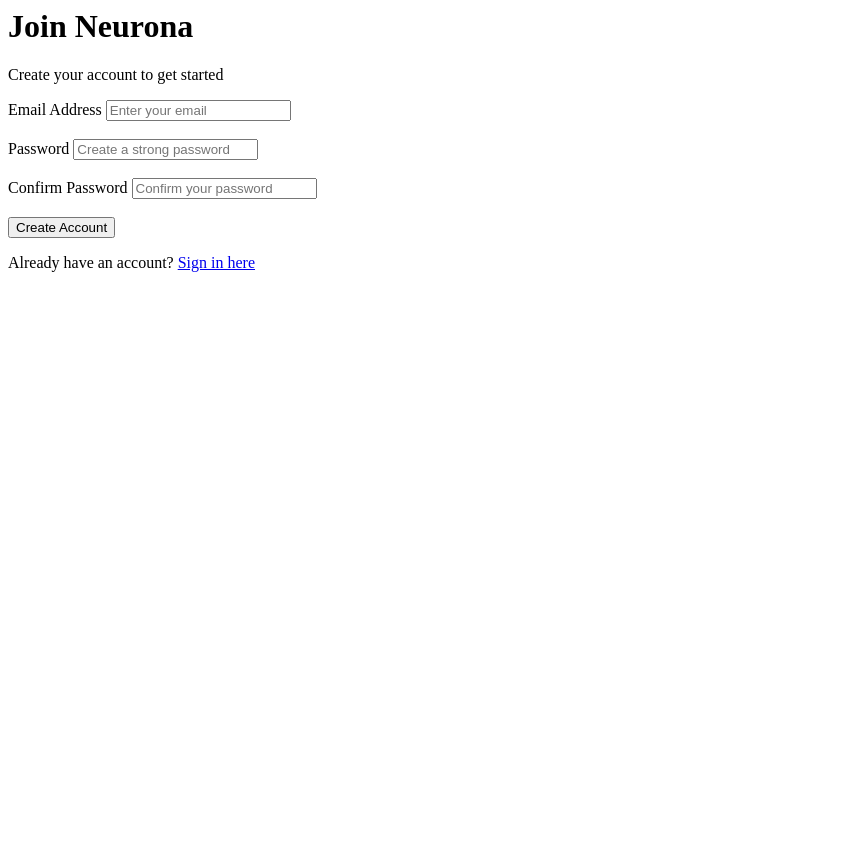
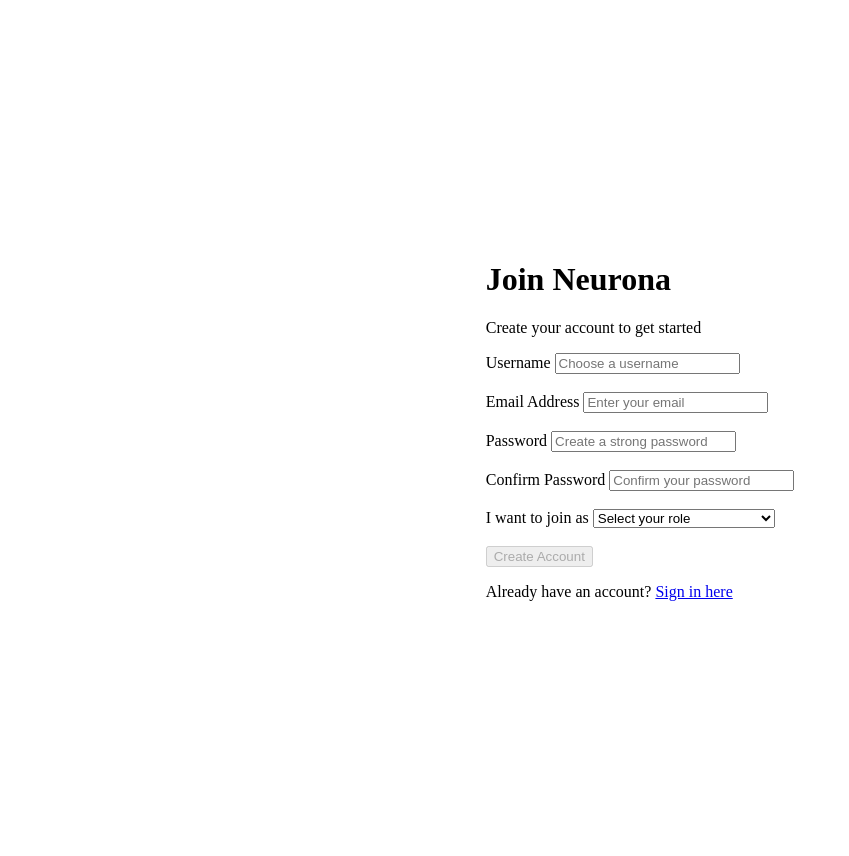
Before and after one commit to abdullahtawsif220/Neurona1, a Python web app: template templates/register.html in a window 1280 px wide. Shown: the whole page, without its empty margins (0-849 px from the left). Before the commit the page ends 272 px from the top, so only its background shows below. Run offline with Jinja, Linux system fonts and the light colour scheme; the template is opened without the code that fills it, so the values that code supplies are empty.

Commit message:
Updated register.html

```diff
--- a/templates/register.html
+++ b/templates/register.html
@@ -1,12 +1,28 @@
 <body class="login-body">
-    <div class="register-container">
+    <div class="register-container" style="min-height: 100vh; display: flex; align-items: center; justify-content: center; padding: 20px 0;">
         <div class="register-card">
             <div class="register-header">
                 <h1 class="register-title">Join Neurona</h1>
                 <p class="register-subtitle">Create your account to get started</p>
             </div>
 
-            <form class="register-form" method="POST" action="/register">
+            {% with messages = get_flashed_messages(with_categories=true) %}
+              {% if messages %}
+                {% for category, message in messages %}
+                  <div class="flash-message alert-{{ category }}">
+                      <i class="fas fa-info-circle me-2"></i>{{ message }}
+                  </div>
+                {% endfor %}
+              {% endif %}
+            {% endwith %}
+
+            <form method="POST" action="{{ url_for('register') }}" id="registerForm">
+                <div class="form-group">
+                    <label for="username" class="form-label">Username</label>
+                    <input required type="text" class="form-control" id="username" name="username" placeholder="Choose a username" />
+                    <div class="hint">&nbsp;</div>
+                </div>
+
                 <div class="form-group">
                     <label for="email" class="form-label">Email Address</label>
                     <input required type="email" class="form-control" id="email" name="email" placeholder="Enter your email" />
@@ -25,14 +41,23 @@
                     <div id="confirmHint" class="hint">&nbsp;</div>
                 </div>
 
-                <button type="submit" class="register-btn">
-                    <span class="btn-text">Create Account</span>
-                    <div class="btn-glow"></div>
+                <div class="form-group">
+                    <label for="role" class="form-label">I want to join as</label>
+                    <select class="form-select" id="role" name="role" required>
+                        <option value="">Select your role</option>
+                        <option value="creator">Creator - Share my ideas</option>
+                        <option value="investor">Investor - Fund great ideas</option>
+                    </select>
+                    <div class="hint">&nbsp;</div>
+                </div>
+
+                <button type="submit" class="register-btn" id="submitBtn" disabled>
+                    Create Account
                 </button>
             </form>
 
             <div class="register-footer">
-                <p>Already have an account? <a href="/login" class="register-link">Sign in here</a></p>
+                <p>Already have an account? <a href="{{ url_for('login') }}">Sign in here</a></p>
             </div>
         </div>
     </div>
```
